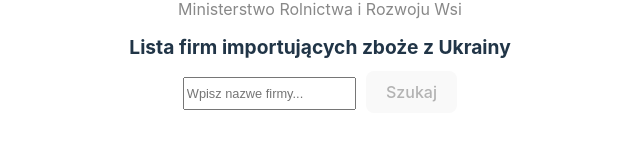
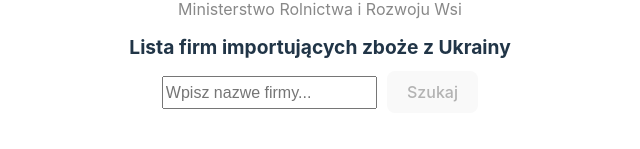
Before and after one commit to gines18/Ukraina, a React (Vite) app: page / in a window 1280 px wide. Shown: the part 353-502 px from the top of the page, without its empty margins (320-960 px from the left). Built offline with nearby package versions, Linux system fonts and the light colour scheme.

Commit message:
change font size for input field

```diff
--- a/src/index.css
+++ b/src/index.css
@@ -75,6 +75,6 @@
 
 @media (min-width: 390px) {
   input {
-    font-size: 0.8rem;
+    font-size: 16px;
   }
 }
```
